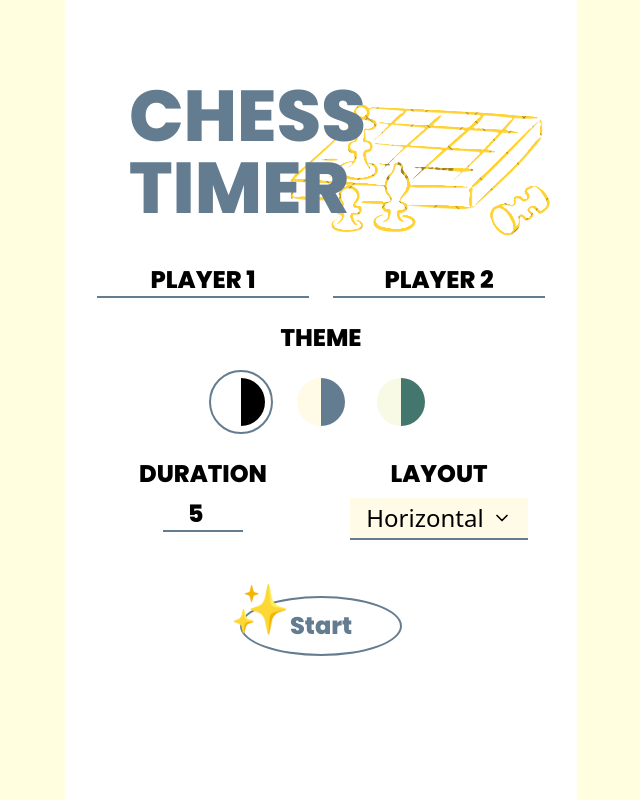
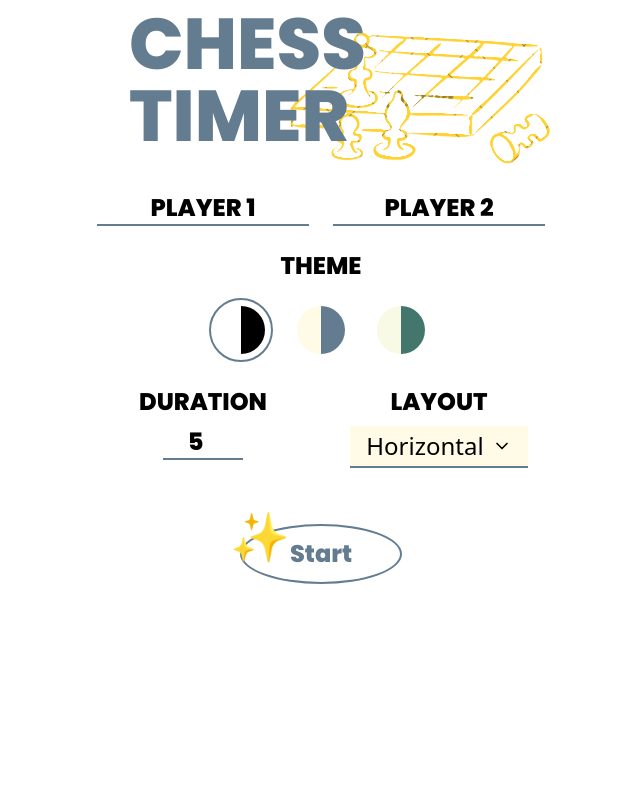
Before and after one commit to Janhvibabani/Chess-Timer, a Next.js app: page / in a window 1280 px wide. Shown: the whole page, without its empty margins (319-959 px from the left). Built offline with nearby package versions, Linux system fonts and the light colour scheme.

Commit message:
fixed some issues

```diff
--- a/app/globals.css
+++ b/app/globals.css
@@ -2,16 +2,6 @@
 @tailwind components;
 @tailwind utilities;
 
-body {
-  margin: 0;
-  font-family: sans-serif;
-  background-color: #ffffe0;
-  display: flex;
-  justify-content: center;
-  align-items: center;
-  height: 100vh;
-  overflow: hidden;
-}
 
 :root {
   --background: #ffffff;
--- a/app/page.tsx
+++ b/app/page.tsx
@@ -36,7 +36,7 @@ export default function Home() {
   };
 
   return (
-    <div className="min-h-screen bg-[#FFFFFF] flex flex-col items-center justify-start pt-20 p-15 ml--12">
+    <div className="min-h-screen bg-[#FFFFFF] flex flex-col items-center justify-start pt-2 p-15 ml--12">
       <div className="flex flex-col items-center gap-2 w-full max-w-md mx-8">
         <div className="flex items-center justify-left -space-x-20 ml-8">
             <h1 className="text-[#647C90] text-7xl mb-8 flex flex-col gap-0 font-['CustomFont'] z-10">
```
